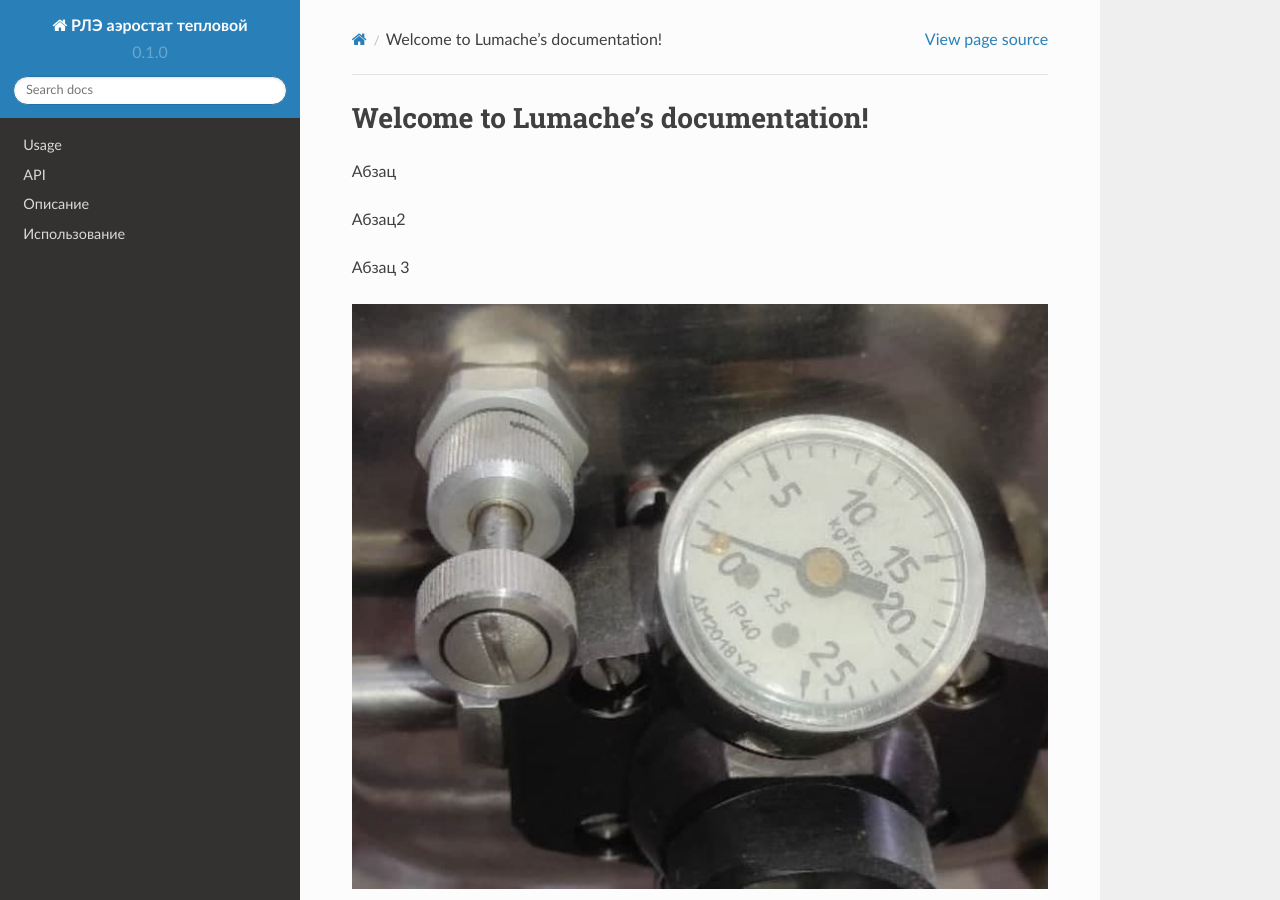
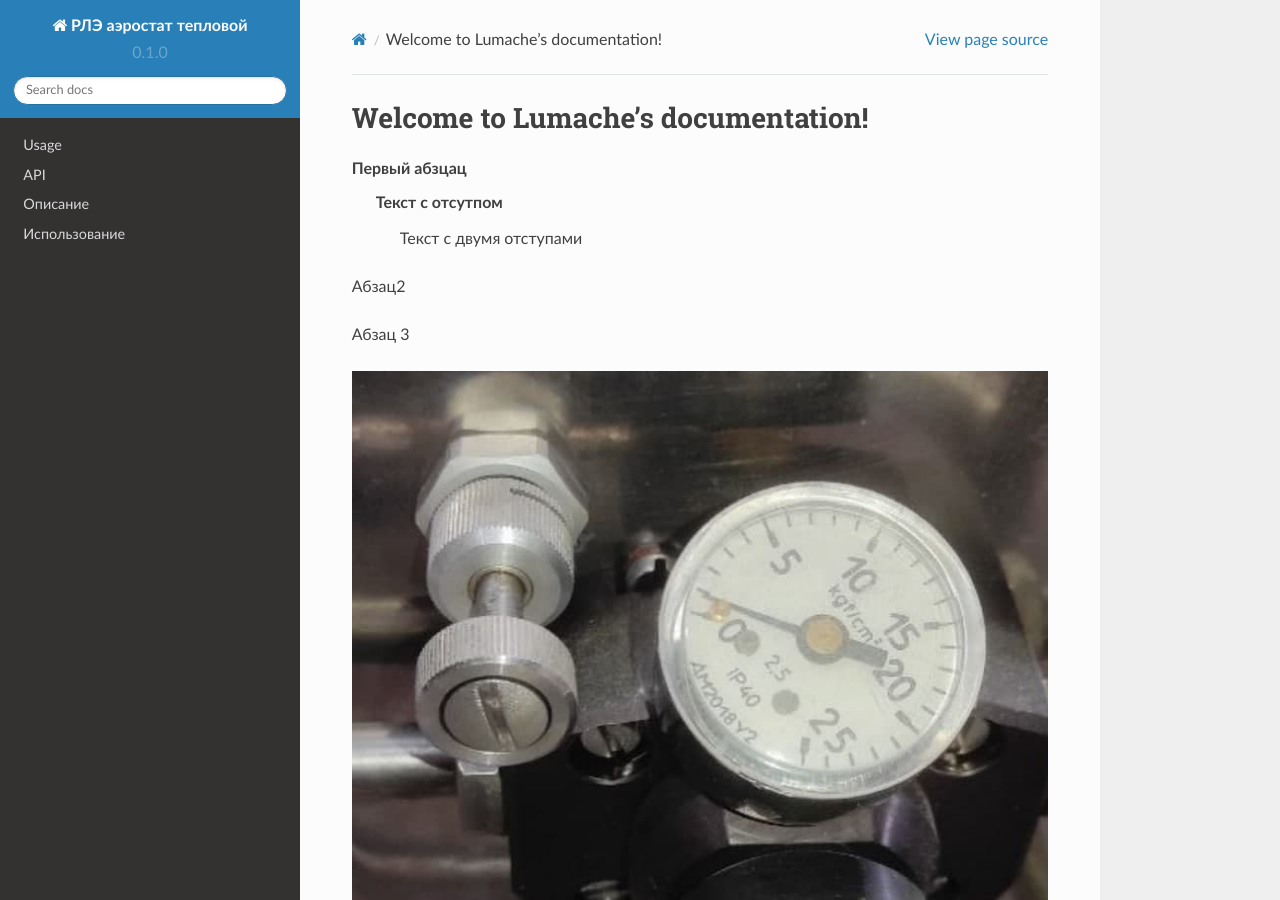
Before and after one commit to lekseys/readthedocs, a Sphinx documentation site: the page built from docs/source/index.rst, in a window 1280 px wide and 900 px high. Built offline with Sphinx 7.4.7 and the Read the Docs theme 2.0.0, drawn with Linux system fonts in a browser that asks for light colours.

Commit message:
Update index.rst

```diff
--- a/docs/source/index.rst
+++ b/docs/source/index.rst
@@ -1,8 +1,9 @@
 Welcome to Lumache's documentation!
 ===================================
 
-Абзац
-
+Первый абзцац
+ Текст с отсутпом
+  Текст с двумя отступами
 Абзац2
 
 Абзац 3
```
